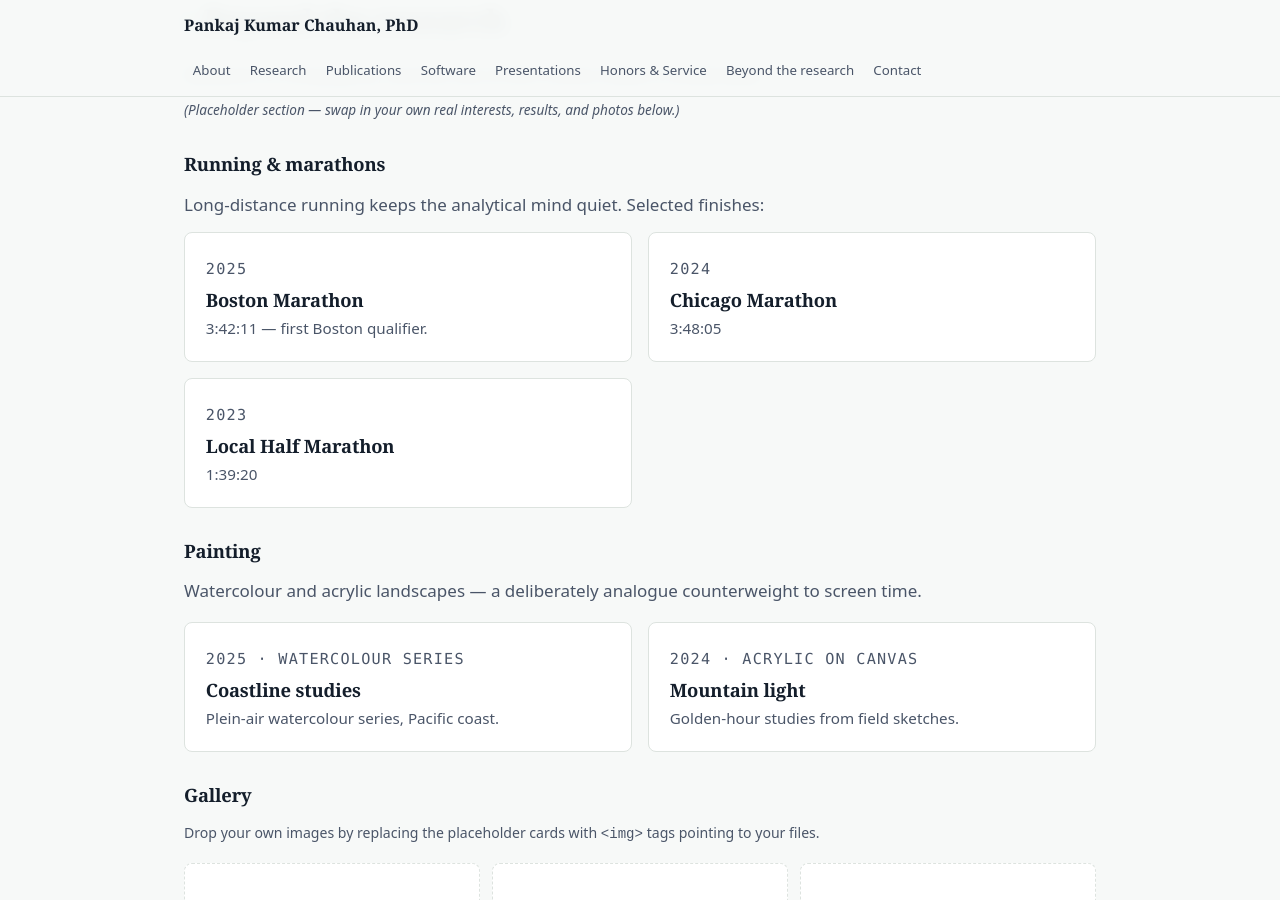
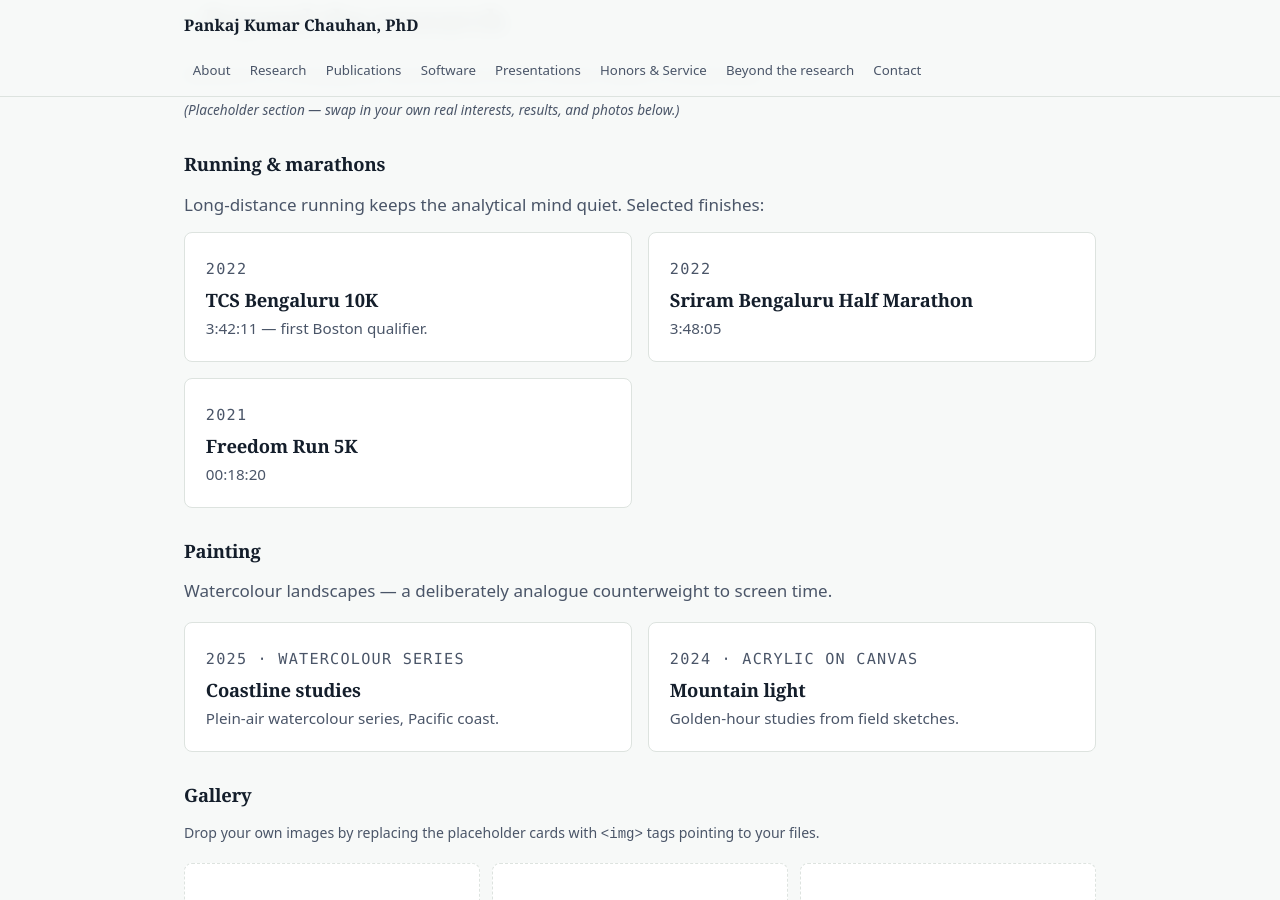
Before and after one commit to chauhan2987/chauhan2987.github.io, a Jekyll site: the page built from index.html, in a window 1280 px wide and 900 px high, scrolled down 7286 px. Built offline with Jekyll 4.4.1, drawn with Linux system fonts in a browser that asks for light colours.

Commit message:
Fix Intro

```diff
--- a/_data/profile.yml
+++ b/_data/profile.yml
@@ -296,17 +296,17 @@ beyond:
   running:
     intro_html: "Long-distance running keeps the analytical mind quiet. Selected finishes:"
     items:
-      - meta: "2025"
-        title: "Boston Marathon"
+      - meta: "2022"
+        title: "TCS Bengaluru 10K"
         description: "3:42:11 — first Boston qualifier."
-      - meta: "2024"
-        title: "Chicago Marathon"
+      - meta: "2022"
+        title: "Sriram Bengaluru Half Marathon"
         description: "3:48:05"
-      - meta: "2023"
-        title: "Local Half Marathon"
-        description: "1:39:20"
+      - meta: "2021"
+        title: "Freedom Run 5K"
+        description: "00:18:20"
   painting:
-    intro_html: "Watercolour and acrylic landscapes — a deliberately analogue counterweight to screen time."
+    intro_html: "Watercolour landscapes — a deliberately analogue counterweight to screen time."
     items:
       - meta: "2025 · Watercolour series"
         title: "Coastline studies"
```
